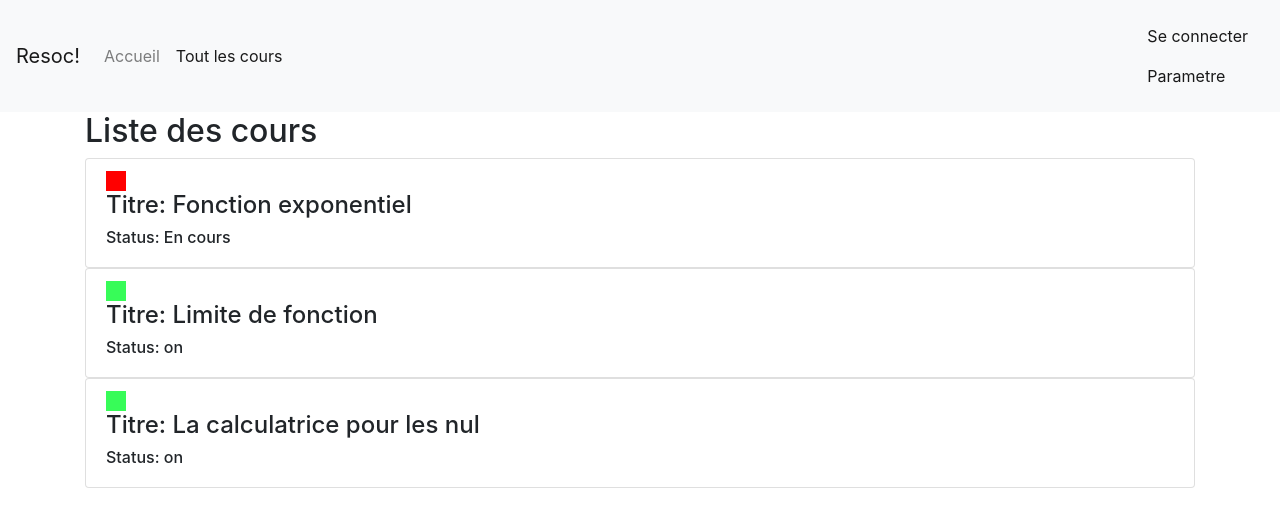
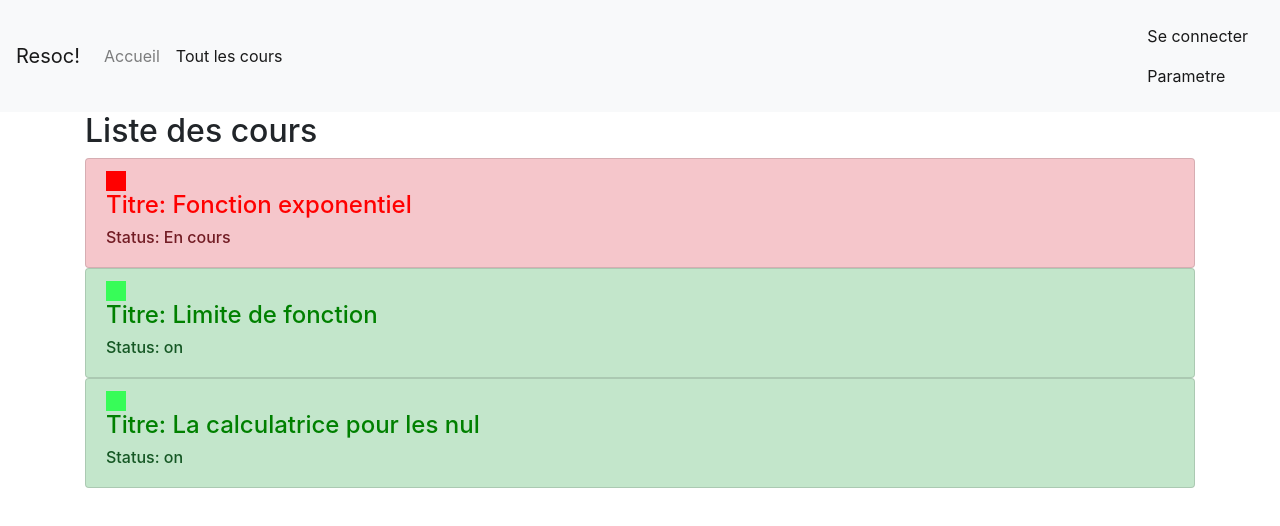
Before and after one commit to arthurlambert27/resoc, an Angular app: page /cours in a window 1280 px wide. Shown: the top 526 px of the page. Built offline with nearby package versions, Linux system fonts and the light colour scheme.

Commit message:
Ajout de la couleur rouge quand désactivé

```diff
--- a/src/app/cours/cours.component.html
+++ b/src/app/cours/cours.component.html
@@ -1,10 +1,12 @@
-<li class="list-group-item">
+<li [ngClass]="{'list-group-item': true,
+ 'list-group-item-success': coursStatus==='on',
+  'list-group-item-danger': coursStatus==='En cours'}">
   <div
     style="width:20px;height:20px;background-color:red;"
     *ngIf="coursStatus ==='En cours' "></div>
   <div
     style="width:20px;height:20px;background-color:rgb(55, 252, 88);"
     *ngIf="coursStatus ==='on' "></div>
-    <h4>Titre: {{coursTitre}}</h4>
+    <h4 [ngStyle]="{color: getColor()}">Titre: {{coursTitre}}</h4>
   <h6>Status: {{coursStatus}}</h6>
 </li>
--- a/src/app/cours/cours.component.ts
+++ b/src/app/cours/cours.component.ts
@@ -16,4 +16,13 @@ export class CoursComponent implements OnInit {
   ngOnInit() {
   }
 
+  getColor(){
+    if(this.coursStatus === "on"){
+      return 'green';
+    }
+    else if(this.coursStatus ==="En cours"){
+      return "red";
+    }
+  }
+
 }
```
